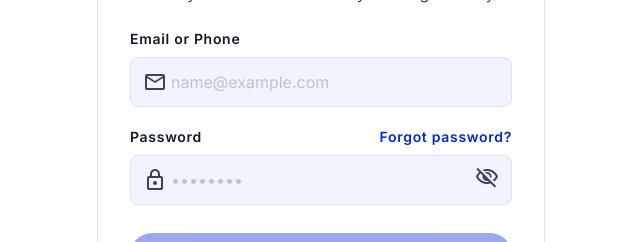
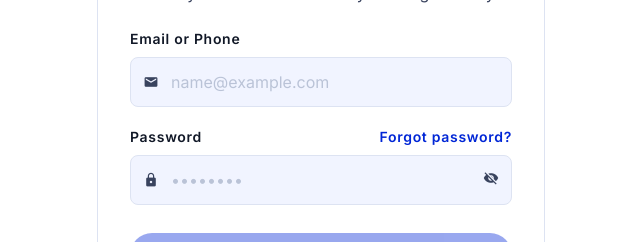
Before and after one commit to MOI-DOCTAR-ORG/client-web, a React (Vite) app: page /sign-in in a window 1280 px wide. Shown: the part 251-493 px from the top of the page, without its empty margins (319-959 px from the left). Built offline with nearby package versions, Linux system fonts and the light colour scheme.

Commit message:
package.json: Updated the name field from doctarr to Doctarr

```diff
--- a/src/components/Icon.tsx
+++ b/src/components/Icon.tsx
@@ -5,7 +5,15 @@ type IconProps = {
 
 export default function Icon({ icon, className = '' }: IconProps) {
   return (
-    <span className={`material-symbols-outlined ${className}`} data-icon={icon}>
+    <span
+      className={`material-symbols-outlined ${className}`}
+      data-icon={icon}
+      style={{
+        fontVariationSettings: "'FILL' 1",
+        fontSize: 'inherit',
+        fontWeight: 'inherit',
+      }}
+    >
       {icon}
     </span>
   )
--- a/src/index.css
+++ b/src/index.css
@@ -1,6 +1,32 @@
 @tailwind base;
 @tailwind components;
 @tailwind utilities;
+
+@font-face {
+  font-family: 'Material Symbols Outlined';
+  src: url('https://fonts.gstatic.com/s/materialsymbolsoutlined/v138/kJF1BvYX7BgnkSrUz7mAaCZ6THa6NwDR.woff2') format('woff2');
+  font-weight: 100 700;
+  font-style: normal;
+  font-display: block;
+}
+
+.material-symbols-outlined {
+  font-family: 'Material Symbols Outlined' !important;
+  font-weight: normal;
+  font-style: normal;
+  font-size: 1.5rem;
+  line-height: 1;
+  letter-spacing: normal;
+  text-transform: none;
+  display: inline-flex;
+  white-space: nowrap;
+  word-wrap: normal;
+  direction: ltr;
+  -webkit-font-feature-settings: 'liga';
+  -webkit-font-smoothing: antialiased;
+  font-feature-settings: 'liga' 1;
+  font-variation-settings: 'FILL' 1, 'wght' 400, 'GRAD' 0, 'opsz' 24;
+}
 
 *, *::before, *::after {
   box-sizing: border-box;
```
